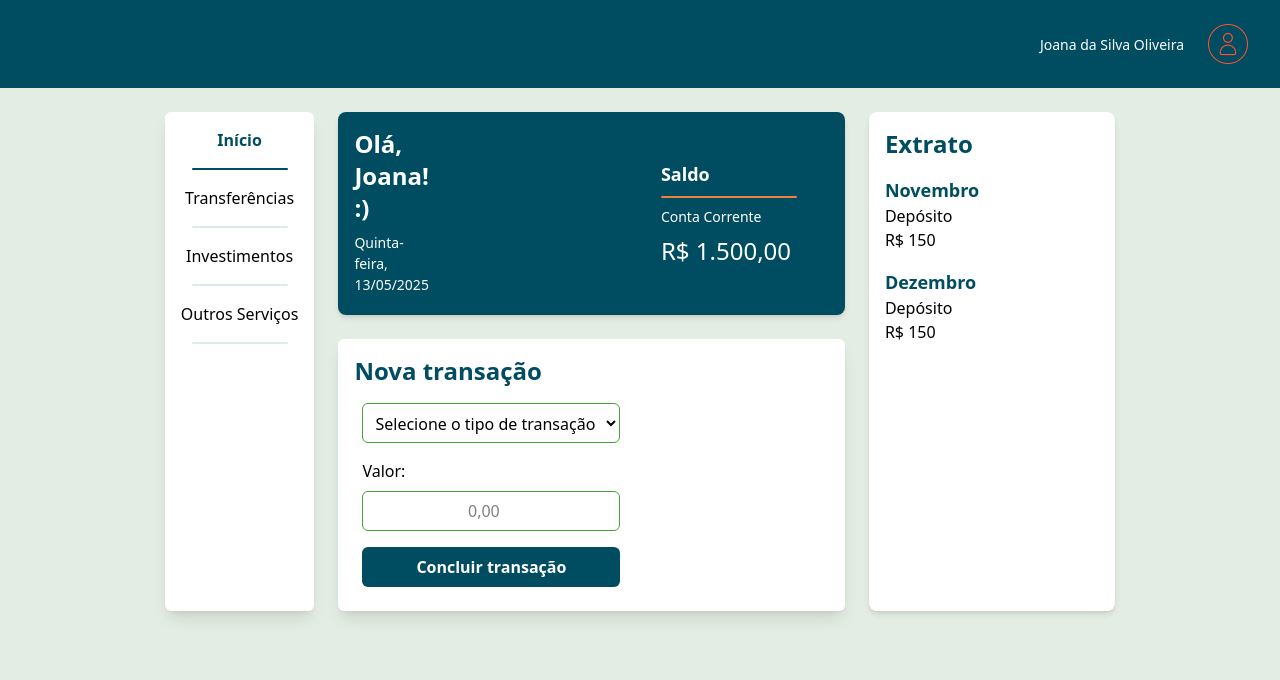
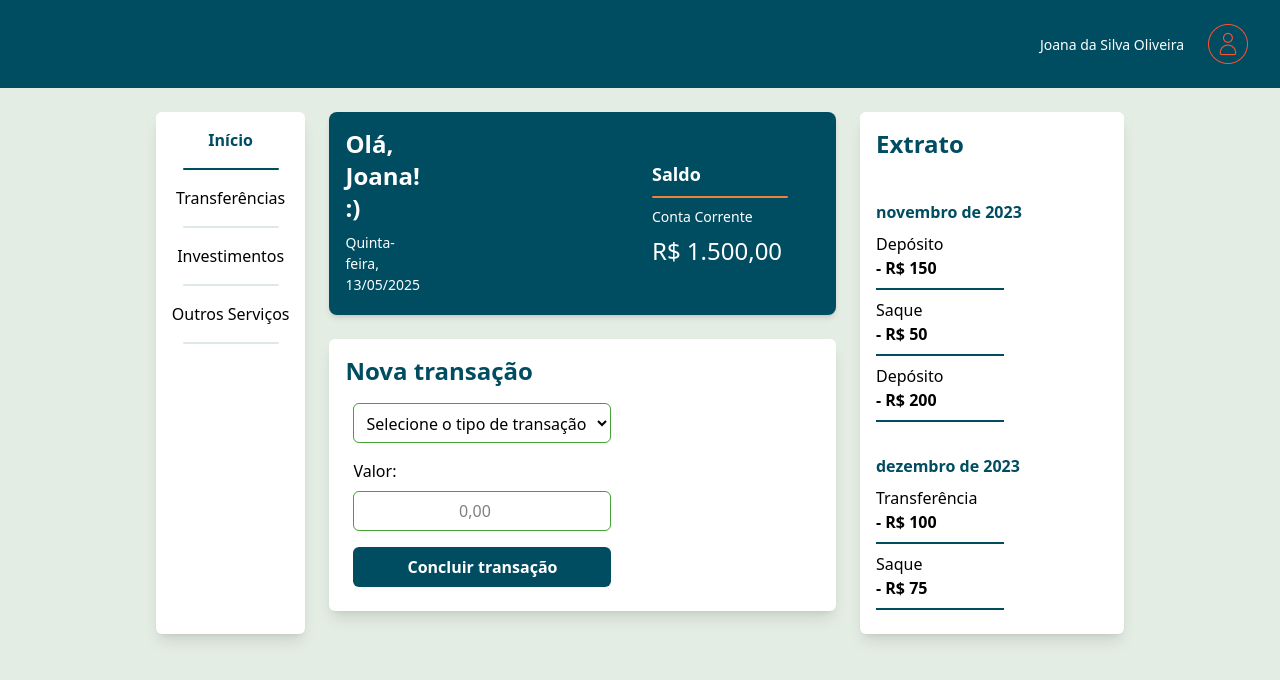
Before and after one commit to LeticiaRosa/ByteBank, a Next.js app: page / in a window 1280 px wide. Shown: the top 680 px of the page. Built offline with nearby package versions, Linux system fonts and the light colour scheme.

Commit message:
Feat: Ajustes no extrato, colocando dados mockados e ajustando a exibição dos dados

```diff
--- a/src/components/Extrato.tsx
+++ b/src/components/Extrato.tsx
@@ -1,25 +1,91 @@
+interface Transacao {
+  id: number;
+  tipo: string;
+  valor: number;
+  data: string;
+}
+
+interface Extrato {
+  mes: [
+    {
+      id: number;
+      tipo: string;
+      valor: number;
+      data: string;
+    }
+  ];
+}
+
 export function Extrato() {
+  const extrato: Transacao[] = [
+    {
+      id: 1,
+      tipo: "Depósito",
+      valor: 150,
+      data: "2023-11-01",
+    },
+    {
+      id: 2,
+      tipo: "Saque",
+      valor: 50,
+      data: "2023-11-02",
+    },
+    {
+      id: 3,
+      tipo: "Transferência",
+      valor: 100,
+      data: "2023-12-03",
+    },
+    {
+      id: 4,
+      tipo: "Depósito",
+      valor: 200,
+      data: "2023-11-04",
+    },
+    {
+      id: 5,
+      tipo: "Saque",
+      valor: 75,
+      data: "2023-12-05",
+    },
+  ];
+
+  const reduceMes: Record<string, Transacao[]> = extrato.reduce<
+    Record<string, Transacao[]>
+  >((acc, transacao) => {
+    const mes = transacao.data.split("-")[1];
+    if (!acc[mes]) {
+      acc[mes] = [];
+    }
+    acc[mes].push(transacao);
+    return acc;
+  }, {});
+
   return (
-    <div className="card bg-white shadow-md rounded-lg flex flex-row  min-w-40">
-      <aside className="extrato">
-        <h3 className="title font-semibold text-preto pb-4">Extrato</h3>
-        <div className="registro-transacoes">
-          <div className="transacoes-group">
-            <p className="mes-group">Novembro</p>
-            <p className="transacao-item">
-              <span>Depósito</span>
-              <h6>R$ 150</h6>
+    <aside className="card">
+      <h3 className="title pb-8">Extrato</h3>
+      <div className="transacoes">
+        {Object.entries(reduceMes).map(([mes, transacoes]) => (
+          <div key={mes} className="transacoes-group">
+            <p className="mes-group">
+              {new Intl.DateTimeFormat("pt-BR", {
+                month: "long",
+                year: "numeric",
+              }).format(new Date(`2023-${mes}-01`))}
             </p>
+            {transacoes.map((transacao) => (
+              <div key={transacao.id} className="transacao-item">
+                <p>{transacao.tipo}</p>
+                <h6>
+                  {transacao.tipo === "depósito" ? "+" : "-"} R${" "}
+                  {transacao.valor}
+                </h6>
+                <hr className="w-32 h-0.5 border-0 bg-verde my-2" />
+              </div>
+            ))}
           </div>
-          <div className="transacoes-group">
-            <p className="mes-group">Dezembro</p>
-            <p className="transacao-item">
-              <span>Depósito</span>
-              <h6>R$ 150</h6>
-            </p>
-          </div>
-        </div>
-      </aside>
-    </div>
+        ))}
+      </div>
+    </aside>
   );
 }
--- a/styles/globals.css
+++ b/styles/globals.css
@@ -72,18 +72,19 @@
   .btn {
     @apply w-full h-10 bg-verde text-white rounded-md p-2 text-center font-semibold cursor-pointer hover:bg-verde;
   }
-  .extrato {
-    @apply bg-white rounded-md;
+
+  .transacoes {
+    @apply flex flex-col items-start justify-start gap-4;
+  }
+  .mes-group {
+    @apply text-verde font-semibold text-size-16 py-2;
   }
 
-  .transacoes-group {
-    @apply mb-4;
+  .transacao-item {
+    @apply flex flex-col items-start justify-start;
 
-    & .mes-group {
-      @apply text-verde font-semibold text-lg;
-    }
-    & .transacao-item {
-      @apply flex flex-col items-start justify-start;
+    h6 {
+      @apply font-bold;
     }
   }
 }
```
